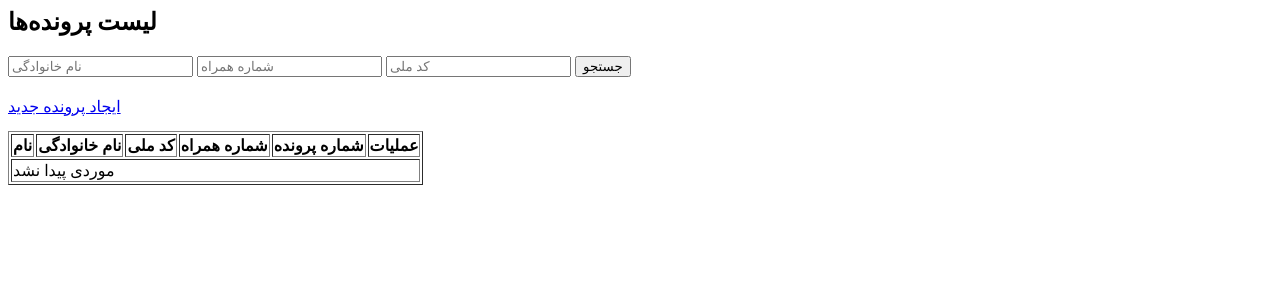
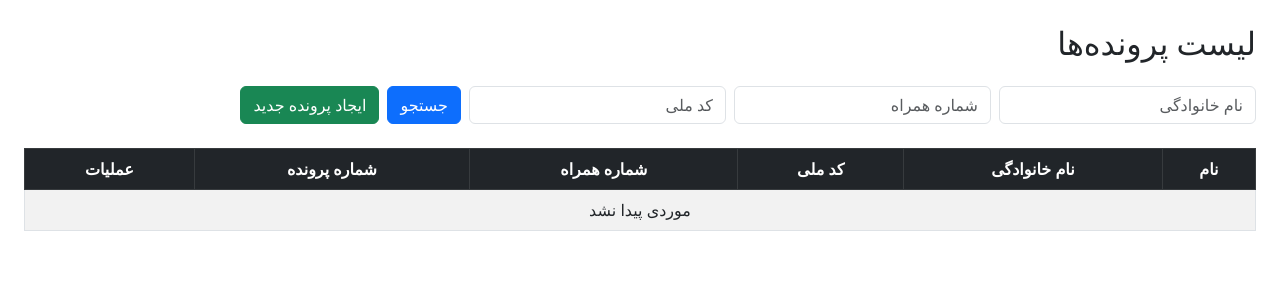
Before and after one commit to foxfoxfox-coder/new-example-django2, a Django app: page /files/ in a window 1280 px wide. Shown: the top 300 px of the page. Run offline with Django 5.2, Linux system fonts and the light colour scheme; data that the repository does not hold is empty.

Commit message:
create html files and view

```diff
--- a/templates/generalfile_list.html
+++ b/templates/generalfile_list.html
@@ -1,19 +1,40 @@
-<h2>لیست پرونده‌ها</h2>
+<!DOCTYPE html>
+<html lang="fa" dir="rtl">
+<head>
+    <meta charset="UTF-8">
+    <title>لیست پرونده‌ها</title>
+    <link href="https://cdn.jsdelivr.net/npm/bootstrap@5.3.0/dist/css/bootstrap.rtl.min.css" rel="stylesheet">
+</head>
+<body class="p-4">
 
-<form method="get" style="margin-bottom: 20px;">
-    <input type="text" name="last_name" placeholder="نام خانوادگی"
+<h2 class="mb-4">لیست پرونده‌ها</h2>
+
+<!-- Search Form -->
+<form method="get" class="row g-2 mb-4 align-items-center">
+    <div class="col-auto">
+        <input type="text" name="last_name" placeholder="نام خانوادگی" class="form-control"
                value="{{ request.GET.last_name }}">
-    <input type="text" name="phone_number" placeholder="شماره همراه"
+    </div>
+    <div class="col-auto">
+        <input type="text" name="phone_number" placeholder="شماره همراه" class="form-control"
                value="{{ request.GET.phone_number }}">
-    <input type="text" name="national_code" placeholder="کد ملی"
+    </div>
+    <div class="col-auto">
+        <input type="text" name="national_code" placeholder="کد ملی" class="form-control"
                value="{{ request.GET.national_code }}">
-
-    <button type="submit">جستجو</button>
+    </div>
+    <div class="col-auto">
+        <button type="submit" class="btn btn-primary">جستجو</button>
+    </div>
+    <div class="col-auto">
+        <a href="{% url 'generalfile_create' %}" class="btn btn-success">ایجاد پرونده جدید</a>
+    </div>
 </form>
 
-<a href="{% url 'generalfile_create' %}">ایجاد پرونده جدید</a>
-
-<table border="1" style="margin-top:15px;">
+<!-- Table -->
+<div class="table-responsive">
+    <table class="table table-striped table-bordered text-center align-middle">
+        <thead class="table-dark">
             <tr>
                 <th>نام</th>
                 <th>نام خانوادگی</th>
@@ -22,7 +43,8 @@
                 <th>شماره پرونده</th>
                 <th>عملیات</th>
             </tr>
-
+        </thead>
+        <tbody>
         {% for obj in files %}
             <tr>
                 <td>{{ obj.first_name }}</td>
@@ -31,11 +53,18 @@
                 <td>{{ obj.phone_number }}</td>
                 <td>{{ obj.file_number }}</td>
                 <td>
-            <a href="{% url 'generalfile_update' obj.pk %}">ویرایش</a> |
-            <a href="{% url 'generalfile_delete' obj.pk %}">حذف</a>
+                    <a href="{% url 'generalfile_update' obj.pk %}" class="btn btn-sm btn-warning">ویرایش</a>
+                    <a href="{% url 'generalfile_delete' obj.pk %}" class="btn btn-sm btn-danger">حذف</a>
                 </td>
             </tr>
         {% empty %}
-    <tr><td colspan="6">موردی پیدا نشد</td></tr>
+            <tr>
+                <td colspan="6">موردی پیدا نشد</td>
+            </tr>
         {% endfor %}
+        </tbody>
     </table>
+</div>
+
+</body>
+</html>
```
Also changed, not shown: my_project/settings.py (+6 -2 lines), templates/generalfile_form.html (+14 -3 lines). Lines whose indentation alone changed are shown as unchanged.
